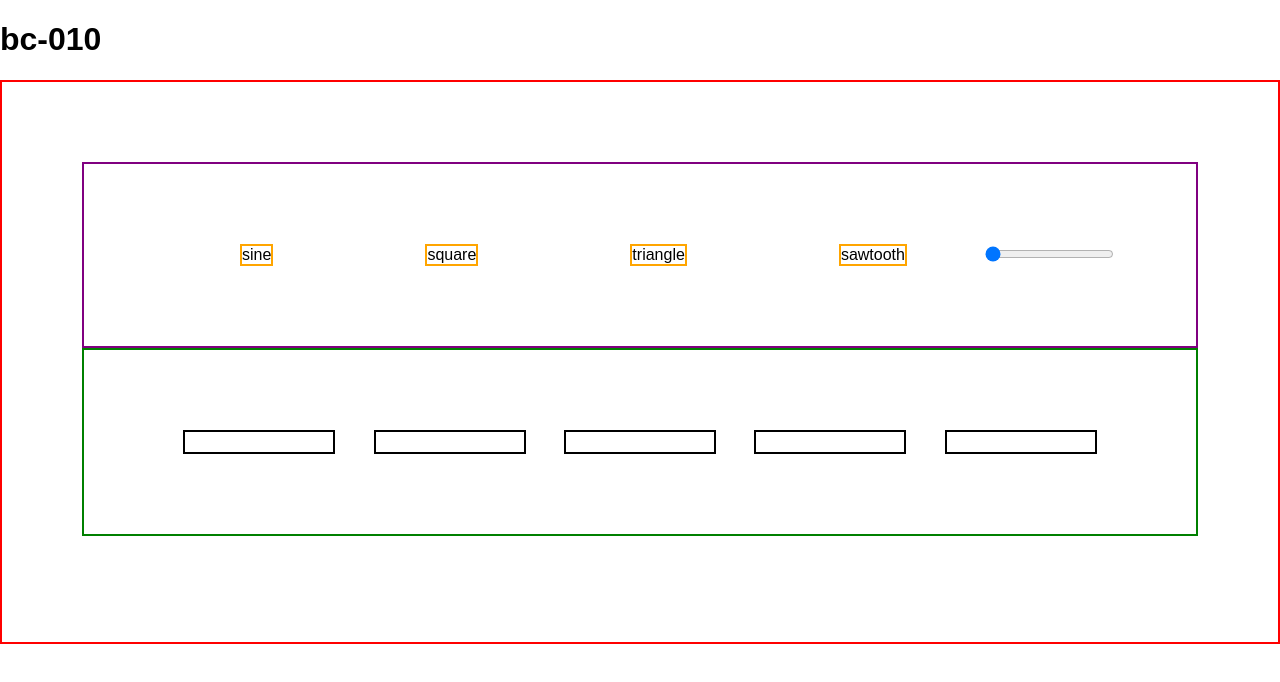
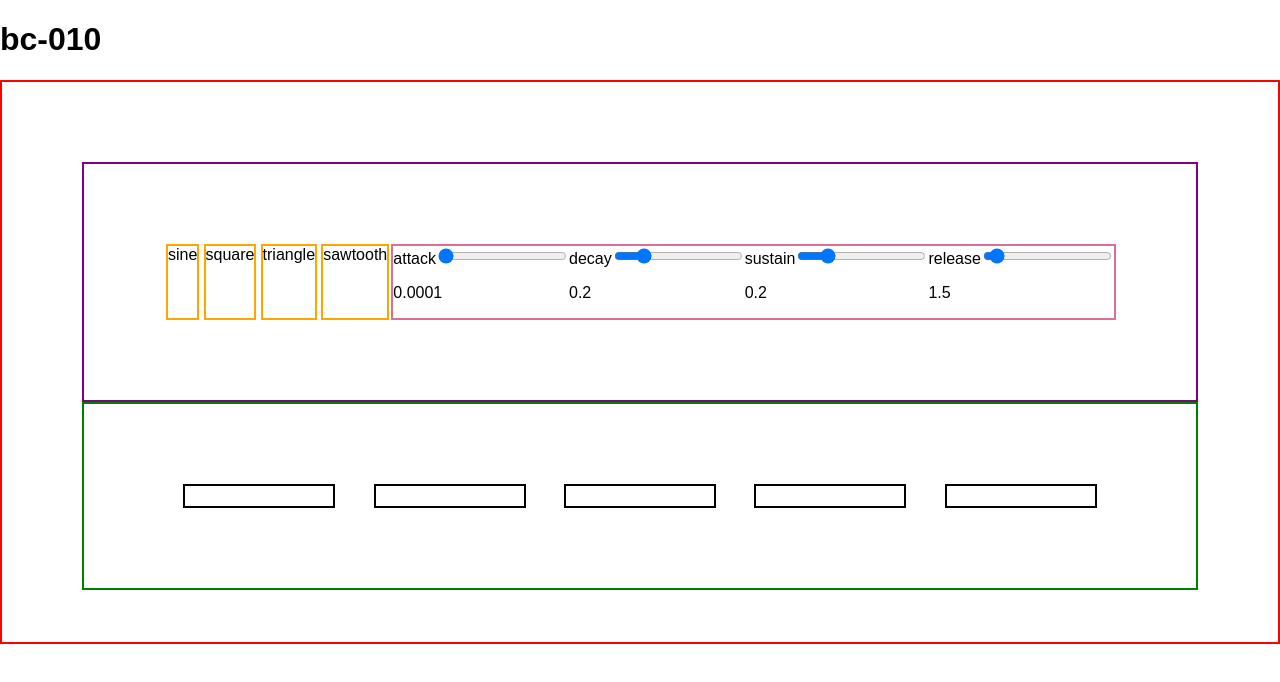
Before and after one commit to bcimbali/bc-010, a React (Create React App) app: page / in a window 1280 px wide. Shown: the top 682 px of the page. Built offline with nearby package versions, Linux system fonts and the light colour scheme.

Commit message:
sliders reflect actually values in state

```diff
--- a/src/App.css
+++ b/src/App.css
@@ -43,3 +43,8 @@
   height: 50vh;
   padding: 10vh;
 }
+
+.slider-bank {
+  border: 2px solid palevioletred;
+  display: flex;
+}
--- a/src/App.jsx
+++ b/src/App.jsx
@@ -13,7 +13,7 @@ class App extends Component {
     this.keyPress = this.keyPress.bind(this);
     this.toggleOscillator = this.toggleOscillator.bind(this);
     this.state = {
-      attack: 0.001,
+      attack: 0.0001,
       decay: 0.2,
       sustain: 0.2,
       release: 1.5,
@@ -33,8 +33,25 @@ class App extends Component {
   }
 
   // Handles change in envelope sliders in control panel
-  envelopeSliderChange(sliderValue) {
-    this.setState({attack: sliderValue})
+  envelopeSliderChange(envelopeType, sliderValue) {
+    console.log('- In App.jsx, envelopeSliderChange(',envelopeType,',', sliderValue,')');
+
+
+    if (envelopeType === 'attack') {
+      console.log('- ATTACK value before setState', this.state.attack);
+      this.setState({attack: sliderValue});
+      console.log('- ATTACK value after setState', this.state.attack);
+    }
+    if (envelopeType === 'decay') {
+      this.setState({decay: sliderValue});
+    }
+    if (envelopeType === 'sustain') {
+      this.setState({sustain: sliderValue});
+    }
+    if (envelopeType === 'release') {
+      this.setState({release: sliderValue});
+    }
+    console.log('- ATTACK value after setState conditional biz: ', this.state.attack);
   }
 
   render() {
@@ -53,13 +70,25 @@ class App extends Component {
     }).toMaster();
 
     // Console log the synth parameters/state to check that it's updating correctly:
-    console.log('this.synth is, in render: ', this.synth);
-    console.log('attack value in app.js: ', this.state.attack);
+    console.log('---------------------------------------');
+    console.log('In R E N D E R( )')
+    console.log('- ATTACK is: ', this.synth.envelope.attack);
+    console.log('- DECAY is: ', this.synth.envelope.decay);
+    console.log('- SUSTAIN is: ', this.synth.envelope.sustain);
+    console.log('- RELEASE is: ', this.synth.envelope.release);
+    // console.log('!! attack value in app.js: ', this.state.attack);
+    // console.log('!! decay value in app.js: ', this.state.decay);
+    // console.log('!! sustain value in app.js: ', this.state.sustain);
+    // console.log('!! release value in app.js: ', this.state.release);
 
     return (
       <div>
         <h1>bc-010</h1>
         <OuterCasing
+          attackValue={this.state.attack}
+          decayValue={this.state.decay}
+          sustainValue={this.state.sustain}
+          releaseValue={this.state.release}
           envelopeSliderChange={this.envelopeSliderChange}
           key='outerCasing'
           keyPress={this.keyPress}
--- a/src/components/ControlPanel/ControlPanel.jsx
+++ b/src/components/ControlPanel/ControlPanel.jsx
@@ -1,6 +1,6 @@
-import EnvelopeSlider from './../EnvelopeSlider';
 import OscillatorBtn from './../OscillatorBtn';
 import React from 'react';
+import SliderBank from '../SliderBank/SliderBank';
 import oscillatorTypes from './../../oscillatorTypes.json';
 
 function ControlPanel(props) {
@@ -13,7 +13,11 @@ function ControlPanel(props) {
           type={oscType.type}
         />
       ))}
-      <EnvelopeSlider
+      <SliderBank
+        attackValue={props.attackValue}
+        decayValue={props.decayValue}
+        sustainValue={props.sustainValue}
+        releaseValue={props.releaseValue}
         envelopeSliderChange={props.envelopeSliderChange}
       />
     </div>
--- a/src/components/EnvelopeSlider/EnvelopeSlider.jsx
+++ b/src/components/EnvelopeSlider/EnvelopeSlider.jsx
@@ -7,18 +7,23 @@ class EnvelopeSlider extends Component {
     this.updateValue = this.updateValue.bind(this);
     this.updateSynthValue = this.updateSynthValue.bind(this);
     this.state = {
-      value: 0.001
+      value: 1
     }
   }
 
+  // Calls the function in App.jsx to update the synth timbre
   updateSynthValue() {
-    this.props.envelopeSliderChange(this.state.value);
+    console.log('C H A N G I N G');
+    console.log('- In EnvelopeSlider.jsx, envelopeSliderChange(',this.props.adsr,',',this.state.value,')');
+    this.props.envelopeSliderChange(this.props.adsr, this.state.value);
   }
 
+  // Actually updates state in this slider instance
   updateValue(event) {
     this.setState({value: event.target.value});
   }
 
+  // Handles slider changes
   handleChange(event) {
     this.updateValue(event);
     this.updateSynthValue();
@@ -27,15 +32,17 @@ class EnvelopeSlider extends Component {
   render() {
     return(
       <div className="envelopeSlider">
+        <label htmlFor={this.props.adsr}>{this.props.adsr}</label>
         <input
+          adsr={this.props.type}
           type="range"
-          min="0.001"
-          max="1"
+          min={this.props.min}
+          max={this.props.max}
           onChange={this.handleChange}
-          step="0.0001"
-          value={this.state.value}
+          step={this.props.step}
+          value={this.props.value}
         />
-        {console.log('slider value: ', this.state.value)}
+        <p>{this.props.value}</p>
       </div>
     );
   }
--- a/src/components/OuterCasing/OuterCasing.jsx
+++ b/src/components/OuterCasing/OuterCasing.jsx
@@ -6,6 +6,10 @@ function OuterCasing(props) {
   return(
     <div className="outerCasing">
       <ControlPanel
+        attackValue={props.attackValue}
+        decayValue={props.decayValue}
+        sustainValue={props.sustainValue}
+        releaseValue={props.releaseValue}
         envelopeSliderChange={props.envelopeSliderChange}
         key="control-panel"
         toggleOscillator={props.toggleOscillator}
--- /dev/null
+++ b/src/components/SliderBank/SliderBank.jsx
@@ -0,0 +1,27 @@
+import EnvelopeSlider from './../EnvelopeSlider';
+import React from 'react';
+import envelopeSliders from './../../envelopeSliders.json';
+
+function SliderBank(props) {
+  return(
+    <div className="slider-bank">
+      {envelopeSliders.map(slider => (
+        <EnvelopeSlider
+          adsr={slider.type}
+          envelopeSliderChange={props.envelopeSliderChange}
+          key={`${slider.id}-${slider.type}`}
+          type="range"
+          min={slider.min}
+          max={slider.max}
+          step={slider.step}
+          value={`${(slider.type === 'attack') ? props.attackValue :
+                    (slider.type === 'decay') ? props.decayValue :
+                    (slider.type === 'sustain') ? props.sustainValue :
+                    (slider.type === 'release') ? props.releaseValue : ''}`}
+        />
+      ))}
+    </div>
+  );
+};
+
+export default SliderBank;
--- /dev/null
+++ b/src/components/SliderBank/index.js
@@ -0,0 +1 @@
+export {default} from './SliderBank.jsx';
--- /dev/null
+++ b/src/envelopeSliders.json
@@ -0,0 +1,30 @@
+[
+  {
+    "id": 1,
+    "max": 1,
+    "min": 0.0001,
+    "step": 0.0001,
+    "type": "attack"
+  },
+  {
+    "id": 2,
+    "max": 1,
+    "min": 0.0001,
+    "step": 0.0001,
+    "type": "decay"
+  },
+  {
+    "id": 3,
+    "max": 1,
+    "min": 0.0001,
+    "step": 0.0001,
+    "type": "sustain"
+  },
+  {
+    "id": 4,
+    "max": 10,
+    "min": 1,
+    "step": 0.5,
+    "type": "release"
+  }
+]
```
